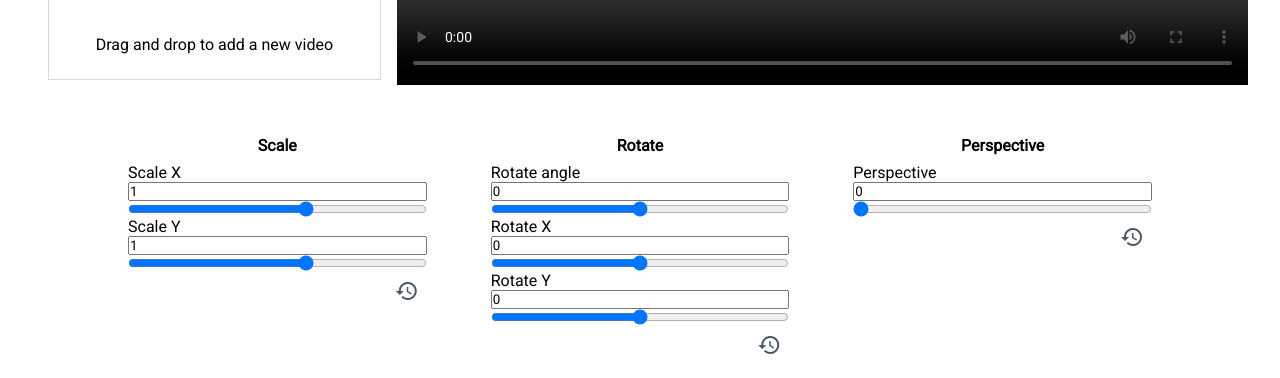
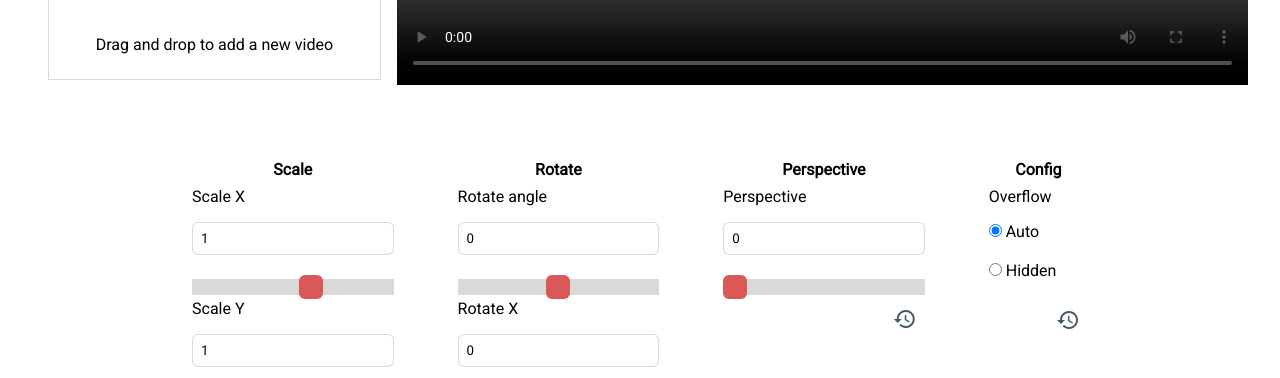
Before and after one commit to tobiasbriones/ep-video-studio, a plain HTML site: page index.html in a window 1280 px wide. Shown: the part 373-751 px from the top of the page. Drawn offline with Linux system fonts and the light colour scheme.

Commit message:
Styles added

```diff
--- a/index.css
+++ b/index.css
@@ -17,6 +17,55 @@
 html,
 body {
   min-width: 360px;
+}
+
+input[type='number'],
+input[type='radio'] {
+  outline: none;
+}
+
+input[type='number'] {
+  padding: 8px;
+  border: 1px solid rgba(0, 0, 0, 0.15);
+  border-radius: 6px;
+  transition: border 100ms;
+}
+
+input[type='number']:focus {
+  border: 1px solid rgba(0, 0, 0, 0.5);
+}
+
+input[type='range'] {
+  width: 100%;
+  height: 16px;
+  background: #d0d0d0;
+  outline: none;
+  opacity: 0.8;
+  transition: opacity 0.2s;
+  cursor: pointer;
+  -webkit-appearance: none;
+  -moz-appearance: none;
+}
+
+input[type='range']:hover {
+  opacity: 1;
+}
+
+input[type='range']::-webkit-slider-thumb {
+  width: 24px;
+  height: 24px;
+  border-radius: 25%;
+  background: #d32f2f;
+  cursor: pointer;
+  -webkit-appearance: none;
+  appearance: none;
+}
+
+input[type='range']::-moz-range-thumb {
+  width: 25px;
+  height: 25px;
+  background: #4caf50;
+  cursor: pointer;
 }
 
 .gone {
@@ -164,18 +213,22 @@
 /* ------------------------------  TOOLS PANEL ------------------------------ */
 #tools {
   display: grid;
-  margin: 16px 64px;
+  margin: 16px 32px;
   grid-template-columns: auto;
 }
 
 #tools > div {
-  margin: 16px;
+  margin: 16px 32px;
 }
 
 #tools > div > p {
   margin-bottom: 8px;
   font-weight: bold;
   text-align: center;
+}
+
+#tools > div > div > div > p {
+  margin-bottom: 16px;
 }
 
 #tools > div > span.material-icons {
@@ -186,9 +239,14 @@
   cursor: pointer;
 }
 
-#tools > div input {
+#tools > div input[type='number'] {
   display: block;
   width: 100%;
+  margin-bottom: 24px;
+}
+
+#tools > div input[type='radio'] {
+  margin-bottom: 24px;
 }
 
 @media (min-width: 600px) {
@@ -213,6 +271,7 @@
   }
 
   #tools {
+    margin: 16px 64px;
     grid-template-columns: auto auto;
   }
 }
@@ -262,11 +321,18 @@
   }
 
   #tools {
+    margin: 32px 0;
     grid-template-columns: auto auto auto;
   }
 
-  #tools > div {
-    margin: 8px 32px;
+  #tools {
+    margin: 32px 128px;
+  }
+}
+
+@media (min-width: 1024px) {
+  #tools {
+    grid-template-columns: auto auto auto auto;
   }
 }
 
--- a/index.html
+++ b/index.html
@@ -67,12 +67,12 @@
               <div>
                 <p>Scale X</p>
                 <div>
-                  <input id="scale-x-input" type="number" value="1">
+                  <input id="scale-x-input" type="number" value="1" placeholder="Scale X">
                   <input id="scale-x-range" type="range" min="-5" max="5" step="0.1" value="1">
                 </div>
                 <p>Scale Y</p>
                 <div>
-                  <input id="scale-y-input" type="number" value="1">
+                  <input id="scale-y-input" type="number" value="1" placeholder="Scale Y">
                   <input id="scale-y-range" type="range" min="-5" max="5" step="0.1" value="1">
                 </div>
               </div>
@@ -89,21 +89,21 @@
               <div>
                 <p>Rotate angle</p>
                 <div>
-                  <input id="rotate-input" type="number" value="0">
+                  <input id="rotate-input" type="number" value="0" placeholder="Rotate">
                   <input id="rotate-range" type="range" min="-180" max="180" step="1" value="0">
                 </div>
               </div>
               <div>
                 <p>Rotate X</p>
                 <div>
-                  <input id="rotate-x-input" type="number" value="0">
+                  <input id="rotate-x-input" type="number" value="0" placeholder="Rotate X">
                   <input id="rotate-x-range" type="range" min="-180" max="180" step="1" value="0">
                 </div>
               </div>
               <div>
                 <p>Rotate Y</p>
                 <div>
-                  <input id="rotate-y-input" type="number" value="0">
+                  <input id="rotate-y-input" type="number" value="0" placeholder="Rotate Y">
                   <input id="rotate-y-range" type="range" min="-180" max="180" step="1" value="0">
                 </div>
               </div>
@@ -120,7 +120,7 @@
               <div>
                 <p>Perspective</p>
                 <div>
-                  <input id="perspective-input" type="number" value="0">
+                  <input id="perspective-input" type="number" value="0" placeholder="Perspective">
                   <input id="perspective-range" type="range" min="0" max="5000" step="10" value="0">
                 </div>
               </div>
@@ -157,7 +157,6 @@
         </div>
       </div>
     </div>
-
     <script src="index.js"></script>
 
   </body>
```
